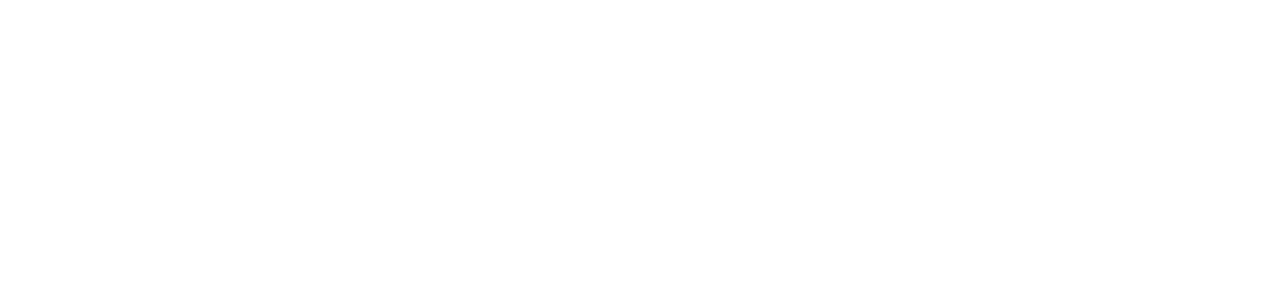
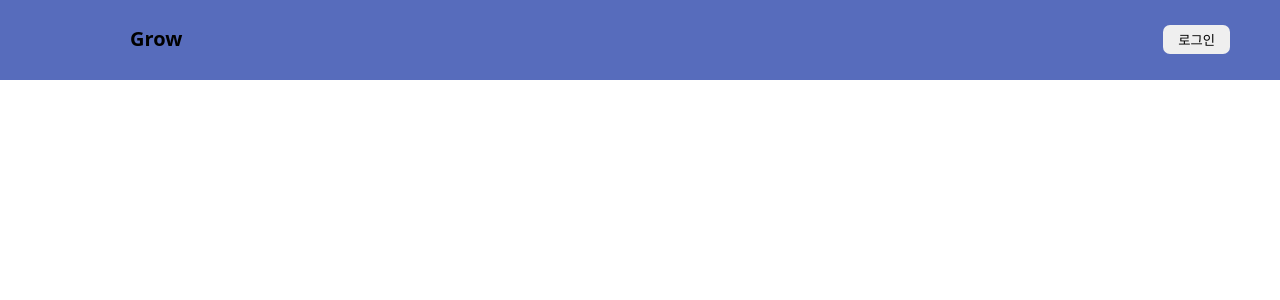
Before and after one commit to wheeeung/Grow-frontend, a React (Create React App) app: page /main in a window 1280 px wide. Before the commit this address had no page. Shown: the top 300 px of the page. Built offline with nearby package versions, Linux system fonts and the light colour scheme; a web font is replaced by a local one.

Commit message:
feat:: add main page setting

```diff
--- a/src/App.js
+++ b/src/App.js
@@ -2,6 +2,7 @@
 import Main from "./pages/main";
 import Login from "./pages/login/index.jsx";
 import Signup from "./pages/signup/index.jsx";
+import AfterLoginMain from "./pages/afterLogin/index.jsx";
 
 function App() {
   return (
@@ -10,6 +11,7 @@
         <Route path="/" element={<Main />} />
         <Route path="/login" element={<Login />} />
         <Route path="/signup" element={<Signup />} />
+        <Route path="/main" element={<AfterLoginMain/>} />
       </Routes>
     </BrowserRouter>
   );
--- a/src/components/category/category.jsx
+++ b/src/components/category/category.jsx
@@ -1,5 +1,7 @@
-const category = () => {
+const Category = () => {
   return (
     <div></div>
   );
 };
+
+export default Category;
--- /dev/null
+++ b/src/pages/afterLogin/index.jsx
@@ -0,0 +1,13 @@
+import Category from "../../components/category/category.jsx";
+import Header from "../../components/common/header/header.jsx";
+
+const AfterLoginMain = () => {
+  return (
+    <div>
+      <Header />
+      <Category />
+    </div>
+  );
+};
+
+export default AfterLoginMain;
```
